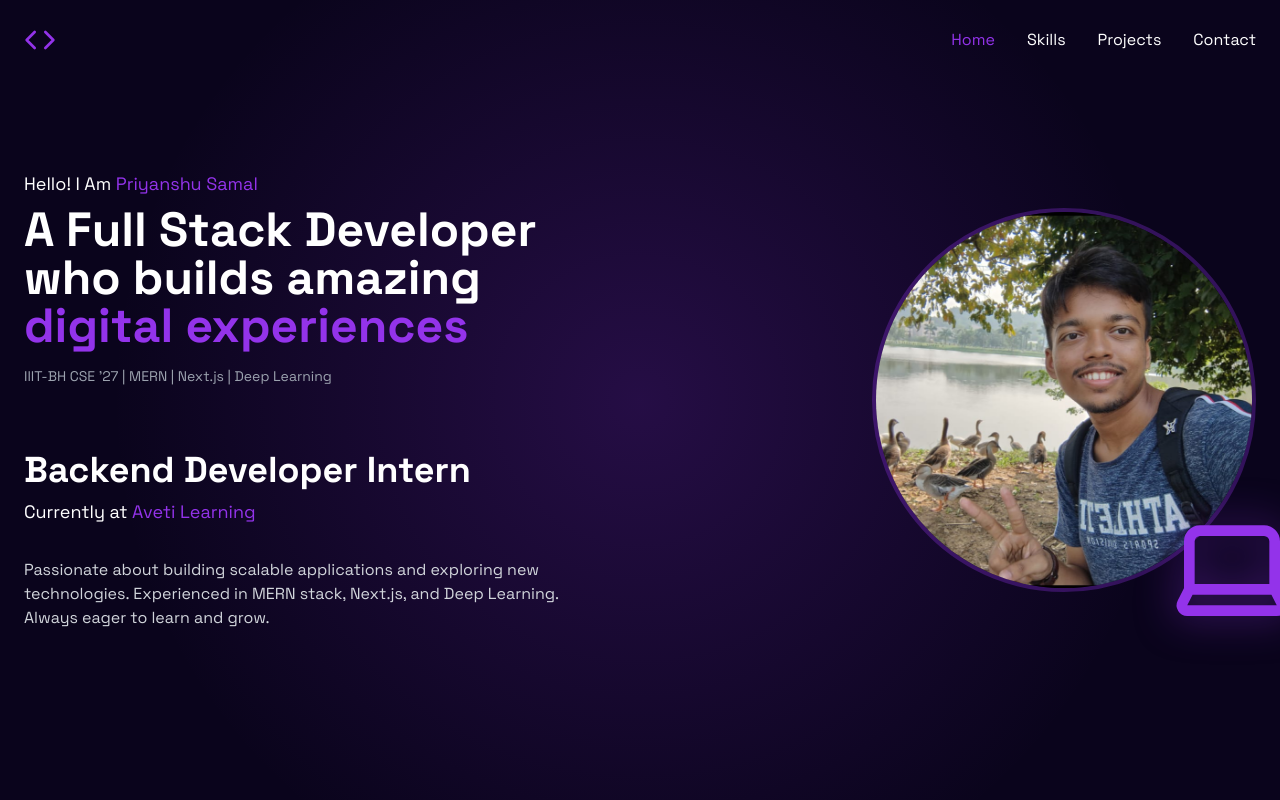
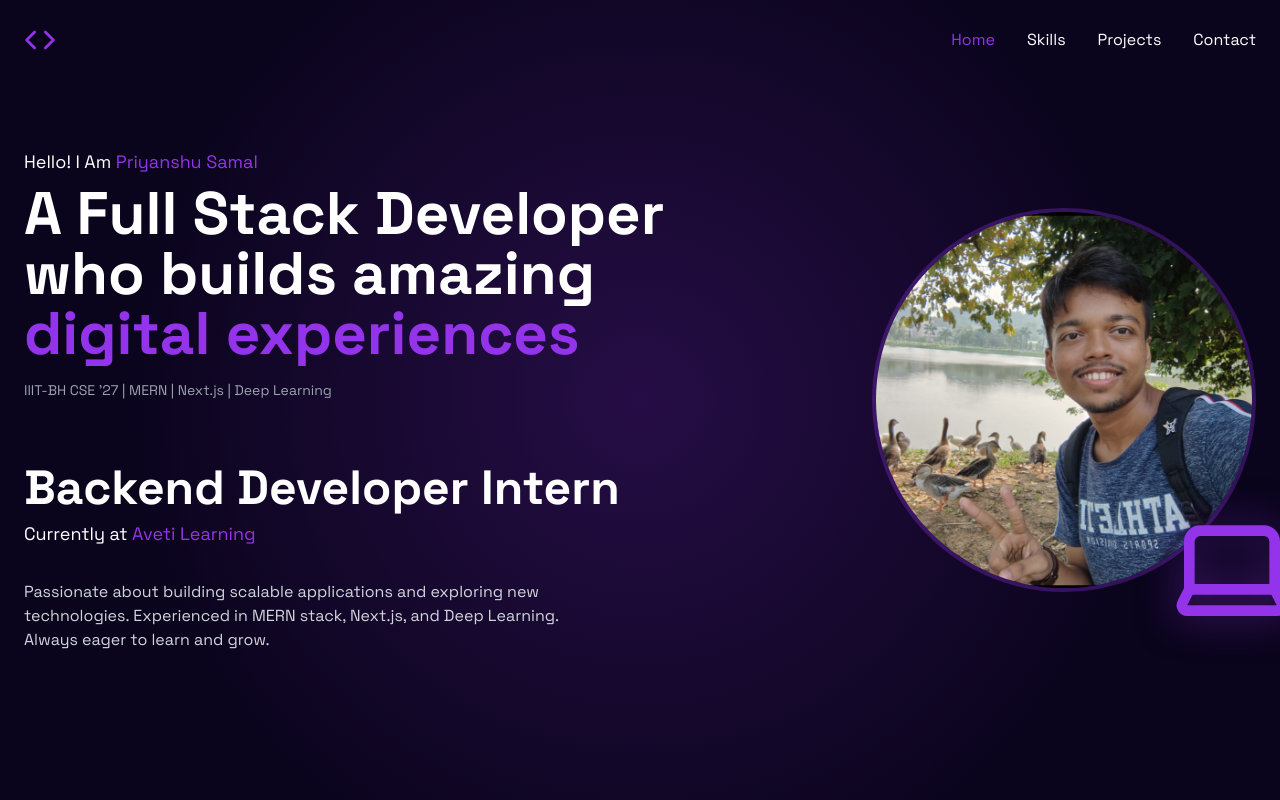
Before and after one commit to TexZ-GenZ/Portfolio, a React (Vite) app in the folder project/: page / in a window 1280 px wide. Shown: the top 800 px of the page. Built offline with nearby package versions, Linux system fonts and the light colour scheme.

Commit message:
nav bar fix

```diff
--- a/project/src/components/Hero.tsx
+++ b/project/src/components/Hero.tsx
@@ -6,7 +6,7 @@ const Hero = () => {
   return (
     <section id="home" className="min-h-screen flex flex-col justify-center relative overflow-hidden mt-24 md:mt-0">
       <div className="hero-glow absolute inset-0 z-0" />
-      <div className="container mx-auto px-6 z-10 flex flex-col md:flex-row items-center justify-between">
+      <div className="container mx-auto px-6 z-10 flex flex-col md:flex-row items-center justify-between space-y-12 md:space-y-0">
         <motion.div
           className="max-w-2xl"
           initial={{ opacity: 0, x: -50 }}
@@ -16,7 +16,7 @@ const Hero = () => {
           <p className="text-lg mb-2">
             Hello! I Am <span className="text-purple-500">Priyanshu Samal</span>
           </p>
-          <h1 className="text-5xl font-bold mb-4">
+          <h1 className="text-5xl md:text-6xl font-bold mb-4">
             A Full Stack Developer{' '}
             <div className="inline-block">
               who builds amazing
@@ -29,7 +29,7 @@ const Hero = () => {
           </p>
 
           <div className="mt-16">
-            <h2 className="text-4xl font-bold mb-2">Backend Developer Intern</h2>
+            <h2 className="text-4xl md:text-5xl font-bold mb-2">Backend Developer Intern</h2>
             <p className="text-lg mb-8">
               Currently at{' '}
               <a href="#" className="text-purple-500 hover:underline">Aveti Learning</a>
@@ -43,7 +43,7 @@ const Hero = () => {
         </motion.div>
 
         <motion.div
-          className="relative mt-12 md:mt-0"
+          className="relative"
           initial={{ opacity: 0, scale: 0.8 }}
           animate={{ opacity: 1, scale: 1 }}
           transition={{ duration: 0.8 }}
```
